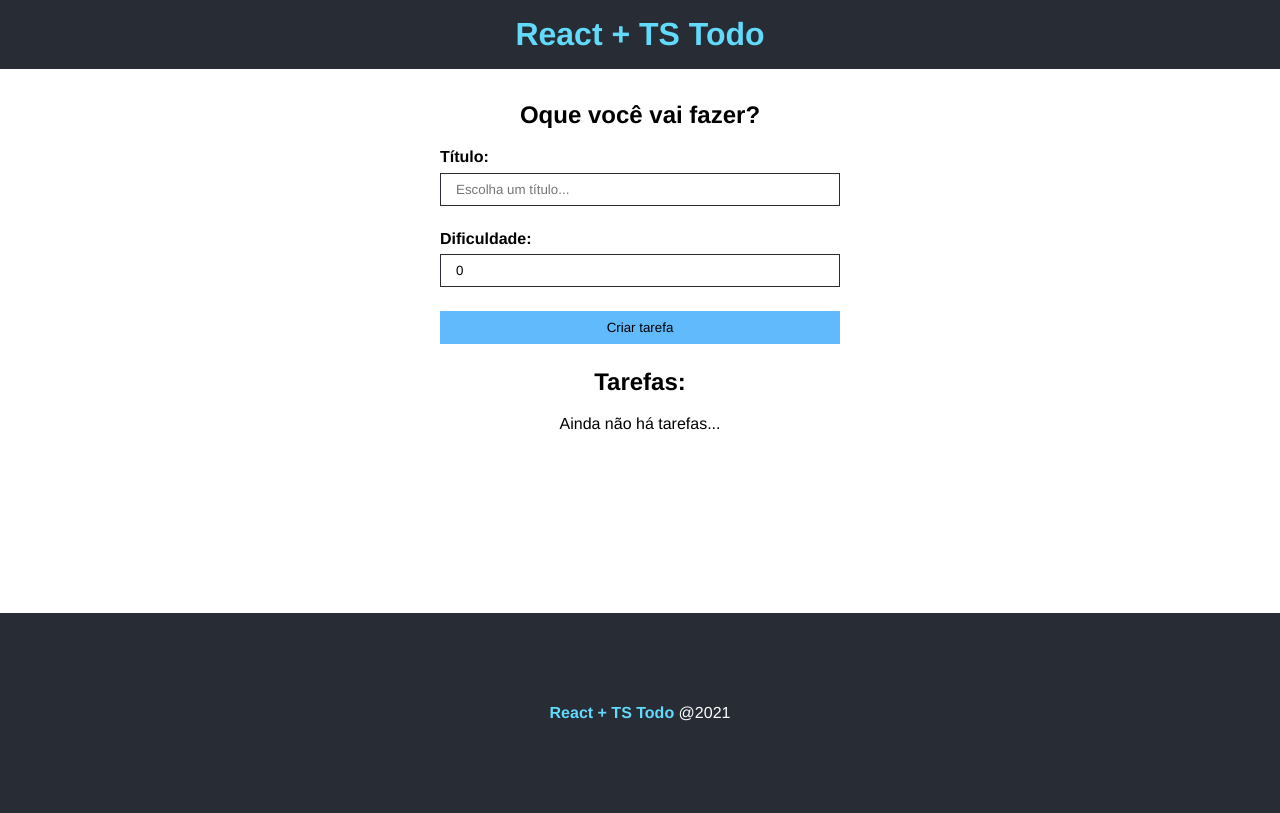
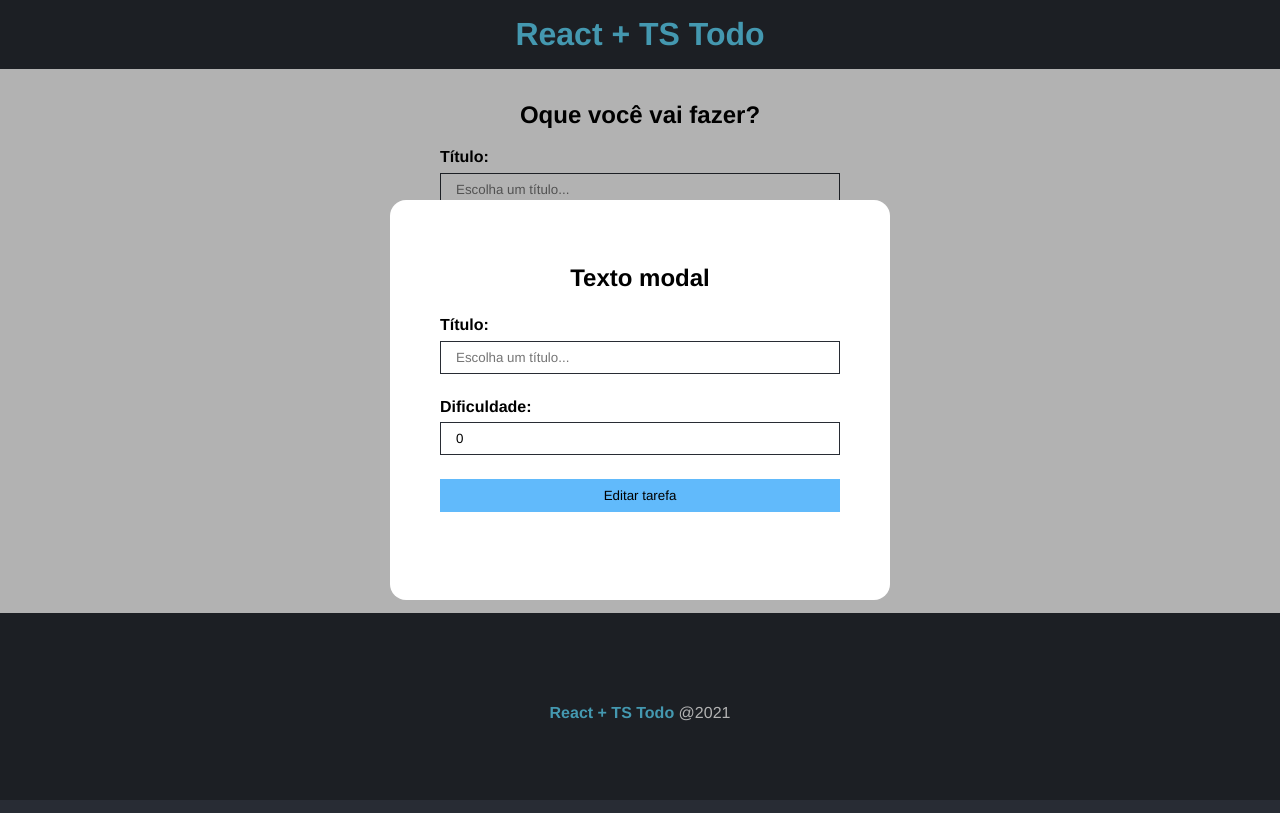
Before and after one commit to lucastheldl/ReactCrudTs, a React (Create React App) app: page / in a window 1280 px wide. Built offline with nearby package versions, Linux system fonts and the light colour scheme.

Commit message:
added modal and delete task

```diff
--- a/src/App.tsx
+++ b/src/App.tsx
@@ -8,6 +8,7 @@
 import Header from './components/Header';
 import TaskForm from './components/TaskForm';
 import TaskList from './components/TaskList';
+import Modal from './components/Modal';
 
 //interfaces
 import { ITask } from './interfaces/Task';
@@ -16,9 +17,17 @@
 
   const [taskList,setTasksList] = useState<ITask[]>([]);
 
+  const deleteTask = (id: number) =>{
+    setTasksList(
+      taskList.filter(task =>{
+        return task.id !== id;
+      })
+    )
+  }
 
   return (
     <div className="App">
+      <Modal children={<TaskForm btnText='Editar tarefa' taskList={taskList}/>}/>
       <Header/>
 
       <main className={styles.main}>
@@ -29,7 +38,7 @@
 
       <div>
         <h2>Tarefas:</h2>
-        <TaskList taskList={taskList}/>
+        <TaskList taskList={taskList} handleDelete ={deleteTask}/>
       </div></main>
 
       <Footer/>
--- /dev/null
+++ b/src/components/Modal.module.css
@@ -0,0 +1,30 @@
+
+.fade{
+  width: 100%;
+  height: 100%;
+  background-color: rgba(0, 0, 0, 0.3);
+  position: absolute;
+
+}
+
+.modal{
+  z-index: 1;
+  position: absolute;
+  top: 50%;
+  left: 50%;
+  transform: translate(-50%,-50%);
+  width: 500px;
+  height: 400px;
+  background-color: #FFF;
+  border-radius: 1em;
+  display: flex;
+  flex-direction: column;
+  justify-content: center;
+  text-align: center;
+}
+.modal h2{
+  margin-bottom: 1em;;
+}
+.modal form{
+  width: 90%;
+}
--- /dev/null
+++ b/src/components/Modal.tsx
@@ -0,0 +1,22 @@
+import React, { ReactNode } from 'react'
+
+//css
+import styles from "./Modal.module.css"
+
+type Props = {
+  children:React.ReactNode
+}
+
+const Modal = ({children}: Props) => {
+  return (
+    <div id='modal'>
+      <div className={styles.fade}></div>
+      <div className={styles.modal}>
+        <h2>Texto modal</h2>
+        {children}
+      </div>
+      </div>
+  )
+}
+
+export default Modal
--- a/src/components/TaskList.tsx
+++ b/src/components/TaskList.tsx
@@ -6,9 +6,10 @@
 
 type Props = {
   taskList: ITask[],
+  handleDelete(id:number): void
 }
 
-const TaskList = ({taskList}: Props) => {
+const TaskList = ({taskList,handleDelete}: Props) => {
   return (
     <>
     {taskList.length > 0 ? (taskList.map((task) =>(
@@ -19,7 +20,7 @@
         </div>
         <div className={styles.actions}>
           <i className='bi bi-pencil'></i>
-          <i className='bi bi-trash'></i>
+          <i className='bi bi-trash' onClick={() =>{handleDelete(task.id)}}></i>
         </div>
       </div>
     ))) : (<p>Ainda não há tarefas...</p>)}
```
